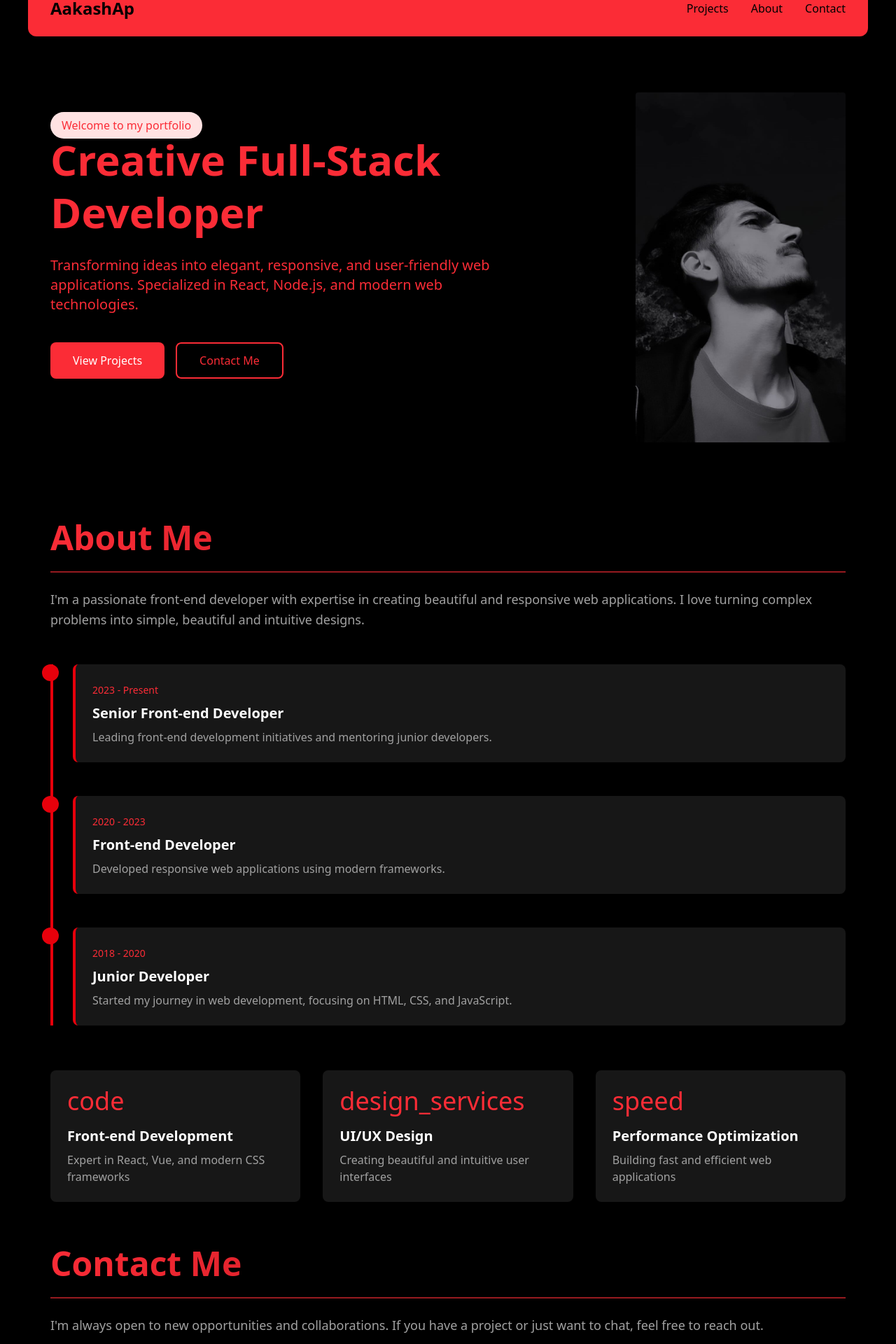
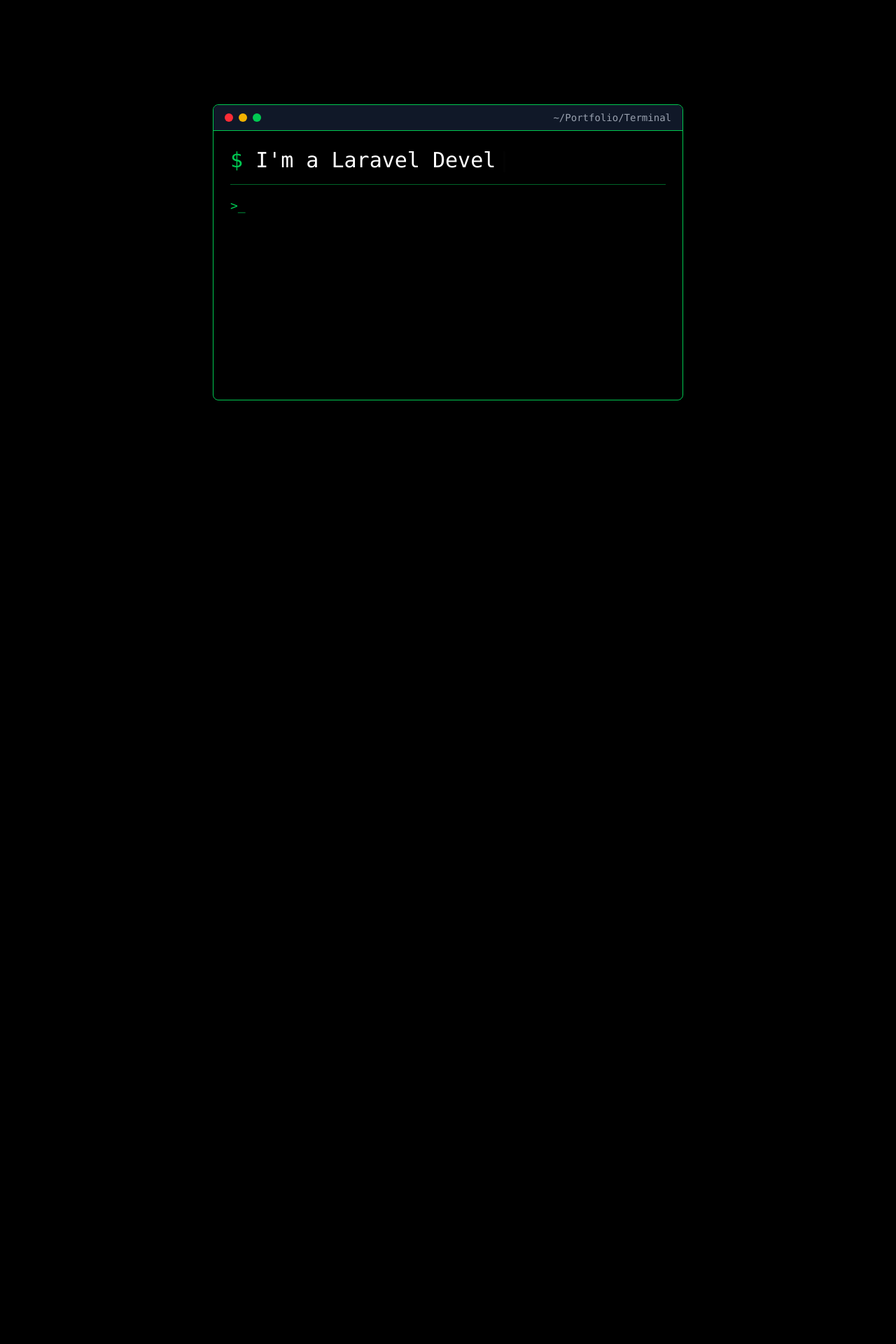
Before and after one commit to AakashAp01/Terminal-Portfolio, a React (Vite) app: page / in a window 1280 px wide. Shown: the part 40-1960 px from the top of the page at 70% size. After the commit the page ends 800 px from the top, so only its background shows below. Built offline with nearby package versions, Linux system fonts and the light colour scheme.

Commit message:
Refactor App component by removing AboutMe and ContactMe, and add Type component with typewriter effect

```diff
--- a/package.json
+++ b/package.json
@@ -10,10 +10,12 @@
     "preview": "vite preview"
   },
   "dependencies": {
+    "@fortawesome/fontawesome-free": "^6.7.2",
     "@tailwindcss/vite": "^4.0.3",
     "framer-motion": "^12.0.6",
     "react": "^18.3.1",
     "react-dom": "^18.3.1",
+    "react-simple-typewriter": "^5.0.1",
     "tailwindcss": "^4.0.3"
   },
   "devDependencies": {
--- a/src/AboutMe.jsx
+++ /dev/null
@@ -1,110 +0,0 @@
-import { motion } from "framer-motion";
-
-function AboutMe() {
-  return (
-    <div className="overflow-hidden">
-      <div className="p-8">
-        {/* Title with animation */}
-        <motion.h1
-          className="text-5xl font-bold bg-gradient-to-r from-red-500 to-red-800 bg-clip-text text-transparent"
-          initial={{ opacity: 0 }}
-          animate={{ opacity: 1 }}
-          transition={{ duration: 1 }}
-        >
-          About Me
-        </motion.h1>
-
-        {/* Red horizontal line */}
-        <motion.hr
-          className="my-6 border-t-2 border-red-500 opacity-60"
-          initial={{ width: "0%" }}
-          animate={{ width: "100%" }}
-          transition={{ duration: 1 }}
-        />
-
-        <motion.p
-          className="text-neutral-400 mt-4 text-lg leading-relaxed"
-          initial={{ opacity: 0 }}
-          animate={{ opacity: 1 }}
-          transition={{ duration: 1, delay: 0.2 }}
-        >
-          I'm a passionate front-end developer with expertise in creating beautiful and responsive web applications. I love turning complex problems into simple, beautiful and intuitive designs.
-        </motion.p>
-
-        <div className="relative mt-12">
-          <div className="absolute left-0 w-1 bg-red-600 h-full"></div>
-
-          <div className="ml-8 space-y-12">
-            {[
-              {
-                year: "2023 - Present",
-                title: "Senior Front-end Developer",
-                description: "Leading front-end development initiatives and mentoring junior developers.",
-              },
-              {
-                year: "2020 - 2023",
-                title: "Front-end Developer",
-                description: "Developed responsive web applications using modern frameworks.",
-              },
-              {
-                year: "2018 - 2020",
-                title: "Junior Developer",
-                description: "Started my journey in web development, focusing on HTML, CSS, and JavaScript.",
-              },
-            ].map((job, index) => (
-              <motion.div
-                key={index}
-                className="relative group"
-                initial={{ opacity: 0 }}
-                animate={{ opacity: 1 }}
-                transition={{ duration: 1, delay: 0.5 + index * 0.2 }}
-              >
-                <div className="absolute -left-11 w-6 h-6 bg-red-600 rounded-full transform group-hover:scale-110 transition-transform"></div>
-                <div className="bg-neutral-900 p-6 rounded-lg shadow-xl transform hover:-translate-y-1 transition-transform border-l-4 border-red-600">
-                  <span className="text-red-500 text-sm">{job.year}</span>
-                  <h3 className="text-white text-xl font-semibold mt-2">{job.title}</h3>
-                  <p className="text-neutral-400 mt-2">{job.description}</p>
-                </div>
-              </motion.div>
-            ))}
-          </div>
-        </div>
-
-        {/* Responsive Grid Layout */}
-        <div className="mt-16 grid grid-cols-1 sm:grid-cols-2 lg:grid-cols-3 gap-8">
-          {[
-            {
-              icon: "code",
-              title: "Front-end Development",
-              description: "Expert in React, Vue, and modern CSS frameworks",
-            },
-            {
-              icon: "design_services",
-              title: "UI/UX Design",
-              description: "Creating beautiful and intuitive user interfaces",
-            },
-            {
-              icon: "speed",
-              title: "Performance Optimization",
-              description: "Building fast and efficient web applications",
-            },
-          ].map((service, index) => (
-            <motion.div
-              key={index}
-              className="bg-neutral-900 p-6 rounded-lg shadow-xl transform hover:-translate-y-2 transition-transform"
-              initial={{ opacity: 0 }}
-              animate={{ opacity: 1 }}
-              transition={{ duration: 1, delay: 0.5 + index * 0.3 }}
-            >
-              <span className="material-symbols-outlined text-red-500 text-4xl">{service.icon}</span>
-              <h3 className="text-white text-xl font-semibold mt-4">{service.title}</h3>
-              <p className="text-neutral-400 mt-2">{service.description}</p>
-            </motion.div>
-          ))}
-        </div>
-      </div>
-    </div>
-  );
-}
-
-export default AboutMe;
--- a/src/App.jsx
+++ b/src/App.jsx
@@ -1,14 +1,9 @@
-import { useState } from 'react';
 import Hero from './Hero';
-import Aboutme from './AboutMe';
-import ContactMe from './ContactMe';
 
 function App() {
   return (
     <>
     <Hero/>
-    <Aboutme/>
-    <ContactMe/>
     </>
   )
 }
--- a/src/ContactMe.jsx
+++ /dev/null
@@ -1,81 +0,0 @@
-import { motion } from "framer-motion";
-
-function ContactMe() {
-  return (
-    <div className="overflow-hidden">
-      <div className="p-8">
-        {/* Title with animation */}
-        <motion.h1
-          className="text-5xl font-bold bg-gradient-to-r from-red-500 to-red-800 bg-clip-text text-transparent"
-          initial={{ opacity: 0 }}
-          animate={{ opacity: 1 }}
-          transition={{ duration: 1 }}
-        >
-          Contact Me
-        </motion.h1>
-
-        {/* Red horizontal line */}
-        <motion.hr
-          className="my-6 border-t-2 border-red-500 opacity-60"
-          initial={{ width: "0%" }}
-          animate={{ width: "100%" }}
-          transition={{ duration: 1 }}
-        />
-
-        {/* Contact description */}
-        <motion.p
-          className="text-neutral-400 mt-4 text-lg leading-relaxed"
-          initial={{ opacity: 0 }}
-          animate={{ opacity: 1 }}
-          transition={{ duration: 1, delay: 0.2 }}
-        >
-          I'm always open to new opportunities and collaborations. If you have a project or just want to chat, feel free to reach out.
-        </motion.p>
-
-        {/* Contact Form */}
-        <motion.form
-          className="mt-8 space-y-6"
-          initial={{ opacity: 0 }}
-          animate={{ opacity: 1 }}
-          transition={{ duration: 1, delay: 0.3 }}
-        >
-          <div className="flex flex-col gap-4">
-            <motion.input
-              type="text"
-              placeholder="Your Name"
-              className="p-4 rounded-lg border-2 border-red-500 focus:outline-none focus:ring-1 focus:ring-red-500 text-red-500"
-              whileHover={{ scale: 1.01 }}
-              transition={{ type: "spring", stiffness: 300 }}
-            />
-            <motion.input
-              type="email"
-              placeholder="Your Email"
-              className="p-4 rounded-lg border-2 border-red-500 focus:outline-none focus:ring-1 focus:ring-red-500 text-red-500"
-              whileHover={{ scale: 1.01 }}
-              transition={{ type: "spring", stiffness: 300 }}
-            />
-            <motion.textarea
-              placeholder="Your Message"
-              className="p-4 rounded-lg border-2 border-red-500 focus:outline-none focus:ring-1 focus:ring-red-500 text-red-500"
-              rows="4"
-              whileHover={{ scale: 1.01 }}
-              transition={{ type: "spring", stiffness: 300 }}
-            />
-          </div>
-
-          <div className="flex gap-4 pt-4">
-            <motion.button
-              className="bg-red-500 text-white px-8 py-3 rounded-lg hover:bg-red-900 transform hover:scale-105 transition-all"
-              whileHover={{ scale: 1.1 }}
-              transition={{ type: "spring", stiffness: 200 }}
-            >
-              Send Message
-            </motion.button>
-          </div>
-        </motion.form>
-      </div>
-    </div>
-  );
-}
-
-export default ContactMe;
--- a/src/Hero.jsx
+++ b/src/Hero.jsx
@@ -1,141 +1,124 @@
 import { motion } from "framer-motion";
-import path from "./assets/path.json";
+import Type from "./Type";
+import { useState } from "react";
+import "@fortawesome/fontawesome-free/css/all.min.css";
+function Hero() {
+  const [command, setCommand] = useState("");
+  const [output, setOutput] = useState([]);
 
-function Hero() {
+  // Handle Enter Key
+  const handleKeyDown = (e) => {
+    if (e.key === "Enter") {
+      executeCommand(command);
+      setCommand(""); // Clear input after execution
+    }
+  };
+
+  // Command Handling Logic
+  const executeCommand = (cmd) => {
+    let newOutput = "";
+    switch (cmd.toLowerCase()) {
+      case "about":
+        newOutput = "I'm a passionate Full-Stack Developer specializing in React, Node.js, and MongoDB.";
+        break;
+      case "contact":
+        newOutput = (
+          <div className="flex flex-col space-y-3">
+            <p className="text-green-400 text-lg">✨ Let's Connect & Build Something Awesome! ✨</p>
+
+            <p>You can reach me at:
+              <a href="mailto:aakashap309@gmail.com" className="text-green-400 hover:underline">
+                ✉️ aakashap309@gmail.com
+              </a>
+            </p>
+
+            <p>Feel free to drop a message! 🚀</p>
+
+            <div className="flex gap-4 text-white text-2xl">
+              <a href="https://github.com/aakashap01" target="_blank" rel="noopener noreferrer">
+                <i className="fa-brands fa-github hover:text-green-400"></i>
+              </a>
+              <a href="https://www.linkedin.com/in/aakashap" target="_blank" rel="noopener noreferrer">
+                <i className="fa-brands fa-linkedin hover:text-green-400"></i>
+              </a>
+              <a href="https://www.facebook.com/share/1HPLsmLaTn/" target="_blank" rel="noopener noreferrer">
+                <i className="fa-brands fa-facebook hover:text-green-400"></i>
+              </a>
+              <a href="https://www.instagram.com/_aakash_ap_/" target="_blank" rel="noopener noreferrer">
+                <i className="fa-brands fa-instagram hover:text-green-400"></i>
+              </a>
+              <a href="https://x.com/akashap01" target="_blank" rel="noopener noreferrer">
+                <i className="fa-brands fa-x-twitter hover:text-green-400"></i>
+              </a>
+            </div>
+
+            <p className="text-green-400">💡 Open to collaborations & new opportunities!</p>
+          </div>
+        );
+        break;
+      case "projects":
+        newOutput = "Check out my GitHub: github.com/aakashap";
+        break;
+      case "clear":
+        setOutput([]);
+        return;
+      default:
+        newOutput = `Command not found: "${cmd}". Try 'about', 'contact', or 'projects'.`;
+    }
+    setOutput([...output, { command: cmd, response: newOutput }]);
+  };
+
   return (
-    <div className="overflow-hidden">
-      <nav className="flex justify-between items-center py-6 px-8 bg-red-500 rounded-xl mt-3">
-        <h1 className="text-2xl font-bold">AakashAp</h1>
-        <ul className="flex gap-8 hidden md:flex">
-          <motion.li
-            className="cursor-pointer"
-            whileHover={{ scale: 1.1, y: -5 }}
-            transition={{ type: "spring", stiffness: 300 }}
-          >
-            Projects
-          </motion.li>
-          <motion.li
-            className="cursor-pointer"
-            whileHover={{ scale: 1.1, y: -5 }}
-            transition={{ type: "spring", stiffness: 300 }}
-          >
-            About
-          </motion.li>
-          <motion.li
-            className="cursor-pointer"
-            whileHover={{ scale: 1.1, y: -5 }}
-            transition={{ type: "spring", stiffness: 300 }}
-          >
-            Contact
-          </motion.li>
-        </ul>
-        {/* Mobile Menu (Hamburger icon) */}
-        <ul className="flex gap-8 md:hidden">
-          <motion.li
-            className="cursor-pointer"
-            whileHover={{ scale: 1.1, y: -5 }}
-            transition={{ type: "spring", stiffness: 300 }}
-          >
-            Projects
-          </motion.li>
-          <motion.li
-            className="cursor-pointer"
-            whileHover={{ scale: 1.1, y: -5 }}
-            transition={{ type: "spring", stiffness: 300 }}
-          >
-            About
-          </motion.li>
-          <motion.li
-            className="cursor-pointer"
-            whileHover={{ scale: 1.1, y: -5 }}
-            transition={{ type: "spring", stiffness: 300 }}
-          >
-            Contact
-          </motion.li>
-        </ul>
-      </nav>
+    <div className="overflow-hidden bg-black text-green-400 font-mono min-h-screen flex justify-center items-center">
+      <div className="w-full max-w-2xl border border-green-500 rounded-lg shadow-lg">
+        {/* Terminal Header */}
+        <div className="bg-gray-900 px-4 py-2 flex items-center justify-between rounded-t-lg border-b border-green-500">
+          <div className="flex gap-2">
+            <div className="w-3 h-3 bg-red-500 rounded-full"></div>
+            <div className="w-3 h-3 bg-yellow-500 rounded-full"></div>
+            <div className="w-3 h-3 bg-green-500 rounded-full"></div>
+          </div>
+          <p className="text-gray-400 text-sm">~/Portfolio/Terminal</p>
+        </div>
 
-      <main className="flex flex-col-reverse md:flex-row items-center justify-between px-8 py-20 space-y-8 md:space-y-0">
-        <motion.div
-          className="space-y-6 max-w-2xl"
-          initial={{ opacity: 0 }}
-          animate={{ opacity: 1 }}
-          transition={{ duration: 1, delay: 0.3 }}
-        >
-          <span className="bg-red-100 px-4 py-2 rounded-full text-red-500">
-            Welcome to my portfolio
-          </span>
-          <motion.h2
-            className="text-4xl md:text-6xl font-bold leading-tight text-red-500"
-            initial={{ y: 100 }}
-            animate={{ y: 0 }}
-            transition={{ type: "spring", stiffness: 100 }}
-          >
-            Creative Full-Stack Developer
-          </motion.h2>
-          <motion.p
-            className="text-lg md:text-xl text-red-500"
-            initial={{ opacity: 0 }}
-            animate={{ opacity: 1 }}
-            transition={{ duration: 1, delay: 0.5 }}
-          >
-            Transforming ideas into elegant, responsive, and user-friendly web
-            applications. Specialized in React, Node.js, and modern web
-            technologies.
-          </motion.p>
-          <div className="flex gap-4 pt-4">
-            <motion.button
-              className="bg-red-500 text-white px-8 py-3 rounded-lg hover:bg-red-900 transform hover:scale-105 transition-all"
-              whileHover={{ scale: 1.1 }}
-              transition={{ type: "spring", stiffness: 200 }}
-            >
-              View Projects
-            </motion.button>
-            <motion.button
-              className="border-2 border-red-500 text-red-500 px-8 py-3 rounded-lg hover:bg-red-50 transform hover:scale-105 transition-all"
-              whileHover={{ scale: 1.1 }}
-              transition={{ type: "spring", stiffness: 200 }}
-            >
-              Contact Me
-            </motion.button>
+        {/* Terminal Body */}
+        <div className="p-6 h-96 overflow-y-auto">
+          <Type />
+
+          <motion.hr
+            className="my-4 border-green-500 opacity-50"
+            initial={{ width: "0%" }}
+            animate={{ width: "100%" }}
+            transition={{ duration: 1 }}
+          />
+
+          {/* Output Section */}
+          <div className="mt-4 text-lg">
+            {output.map((item, index) => (
+              <div key={index}>
+                <p>
+                  <span className="text-green-500">>_ </span>
+                  {item.command}
+                </p>
+                <div className="text-white">{item.response}</div>
+              </div>
+            ))}
           </div>
-          <div className="flex gap-6 pt-8">
-            <motion.i
-              className="fa-brands fa-github text-2xl cursor-pointer text-red-500 hover:text-red-600"
-              whileHover={{ scale: 1.2 }}
-              transition={{ type: "spring", stiffness: 200 }}
-            ></motion.i>
-            <motion.i
-              className="fa-brands fa-linkedin text-2xl cursor-pointer text-red-500 hover:text-red-600"
-              whileHover={{ scale: 1.2 }}
-              transition={{ type: "spring", stiffness: 200 }}
-            ></motion.i>
-            <motion.i
-              className="fa-brands fa-twitter text-2xl cursor-pointer text-red-500 hover:text-red-600"
-              whileHover={{ scale: 1.2 }}
-              transition={{ type: "spring", stiffness: 200 }}
-            ></motion.i>
+
+          {/* Input Field */}
+          <div className="mt-4 flex items-center">
+            <span className="text-green-500 text-lg">>_</span>
+            <input
+              type="text"
+              value={command}
+              onChange={(e) => setCommand(e.target.value)}
+              onKeyDown={handleKeyDown}
+              className="bg-transparent border-none outline-none text-white ml-2 w-full text-lg"
+              autoFocus
+            />
           </div>
-        </motion.div>
-
-        <motion.div
-          className="relative"
-          initial={{ opacity: 0 }}
-          animate={{ opacity: 1 }}
-          transition={{ duration: 1, delay: 0.7 }}
-        >
-          <motion.img
-            src={path.profile}
-            alt="Developer"
-            className="w-[300px] h-[500px] object-cover rounded shadow-2xl transition-all relative z-10 "
-            style={{
-              maskImage: "linear-gradient(to center, rgba(0, 0, 0, 0.7) 20%, rgba(0, 0, 0, 0) 80%)",
-              WebkitMaskImage: "linear-gradient(to center, rgba(0, 0, 0, 0.7) 20%, rgba(0, 0, 0, 0) 80%)"
-            }}
-          />
-        </motion.div>
-
-      </main>
+        </div>
+      </div>
     </div>
   );
 }
--- /dev/null
+++ b/src/Type.jsx
@@ -0,0 +1,34 @@
+import { motion } from "framer-motion";
+import { Typewriter } from "react-simple-typewriter";
+
+function Type() {
+  return (
+    <motion.div
+      className="text-xl md:text-3xl font-mono"
+      initial={{ opacity: 0 }}
+      animate={{ opacity: 1 }}
+      transition={{ duration: 1 }}
+    >
+      <span className="text-green-500">$ </span>
+      <span className="text-white">
+        <Typewriter
+          words={[
+            "Hey, I'm Aakash Prajapati.",
+            "I'm a Laravel Developer.",
+            "I'm a MERN Stack Developer.",
+            "I love building cool projects.",
+            "Welcome to my Portfolio!",
+          ]}
+          loop={0} // Infinite loop
+          cursor
+          cursorStyle="|"
+          typeSpeed={50}
+          deleteSpeed={30}
+          delaySpeed={1000}
+        />
+      </span>
+    </motion.div>
+  );
+}
+
+export default Type;
```
Also changed, not shown: 1 other file (tests, documents, lock files or other folders).
